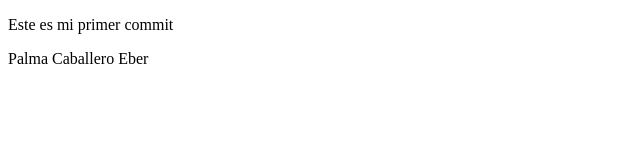
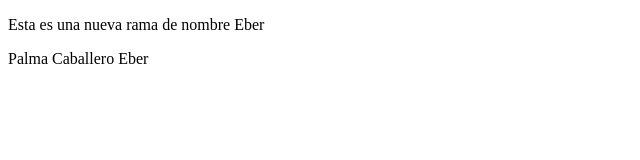
Before and after one commit to EberPalma/ProyectosDSM-42, a plain HTML site: page EberPalma.html in a window 1280 px wide. Shown: the whole page, without its empty margins (0-640 px from the left). Drawn offline with Linux system fonts and the light colour scheme.

```diff
--- a/EberPalma.html
+++ b/EberPalma.html
@@ -6,7 +6,7 @@
     <title>Practica 2</title>
 </head>
 <body>
-    <p>Este es mi primer commit</p>
+    <p>Esta es una nueva rama de nombre Eber</p>
     <p>Palma Caballero Eber</p>
 </body>
 </html>
```
